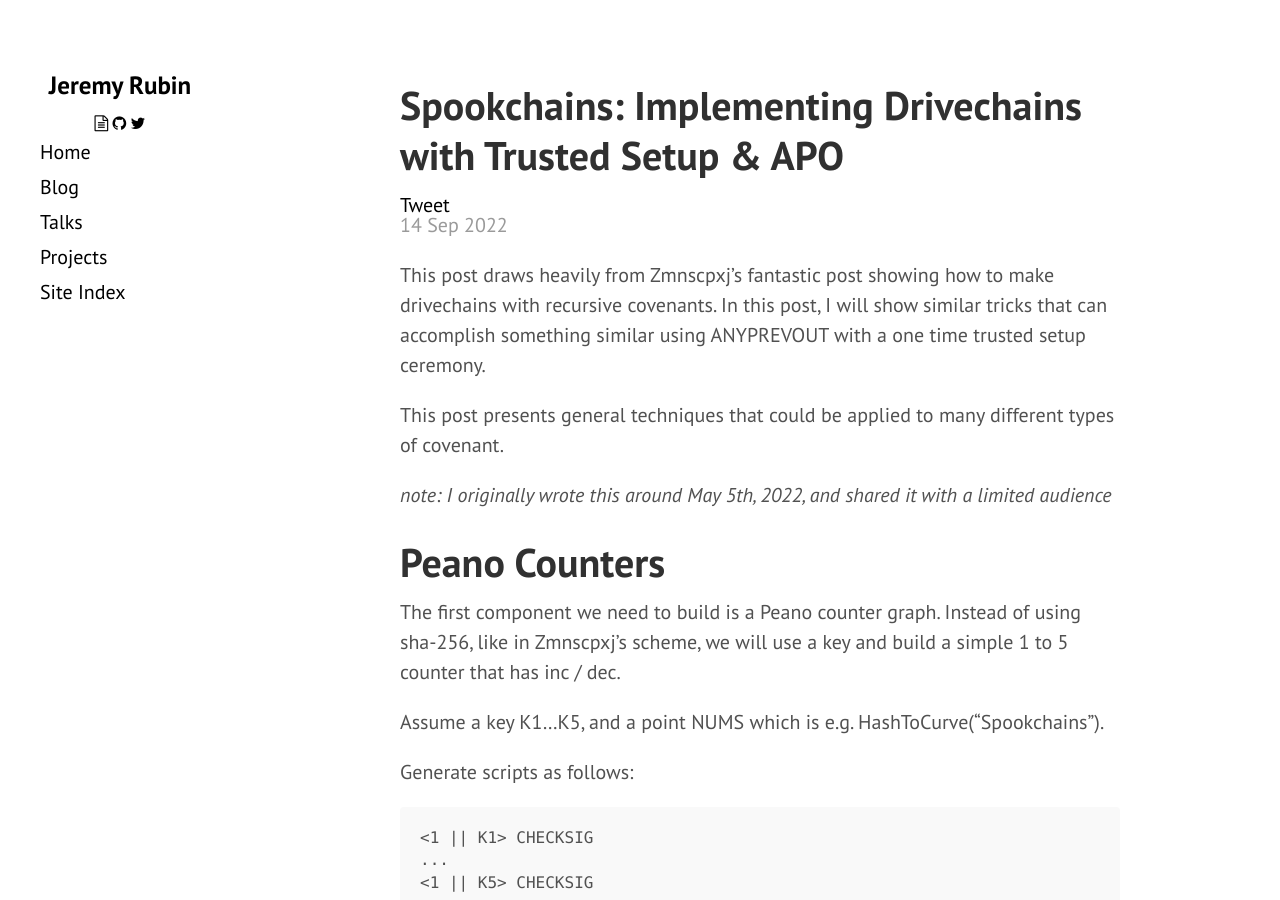
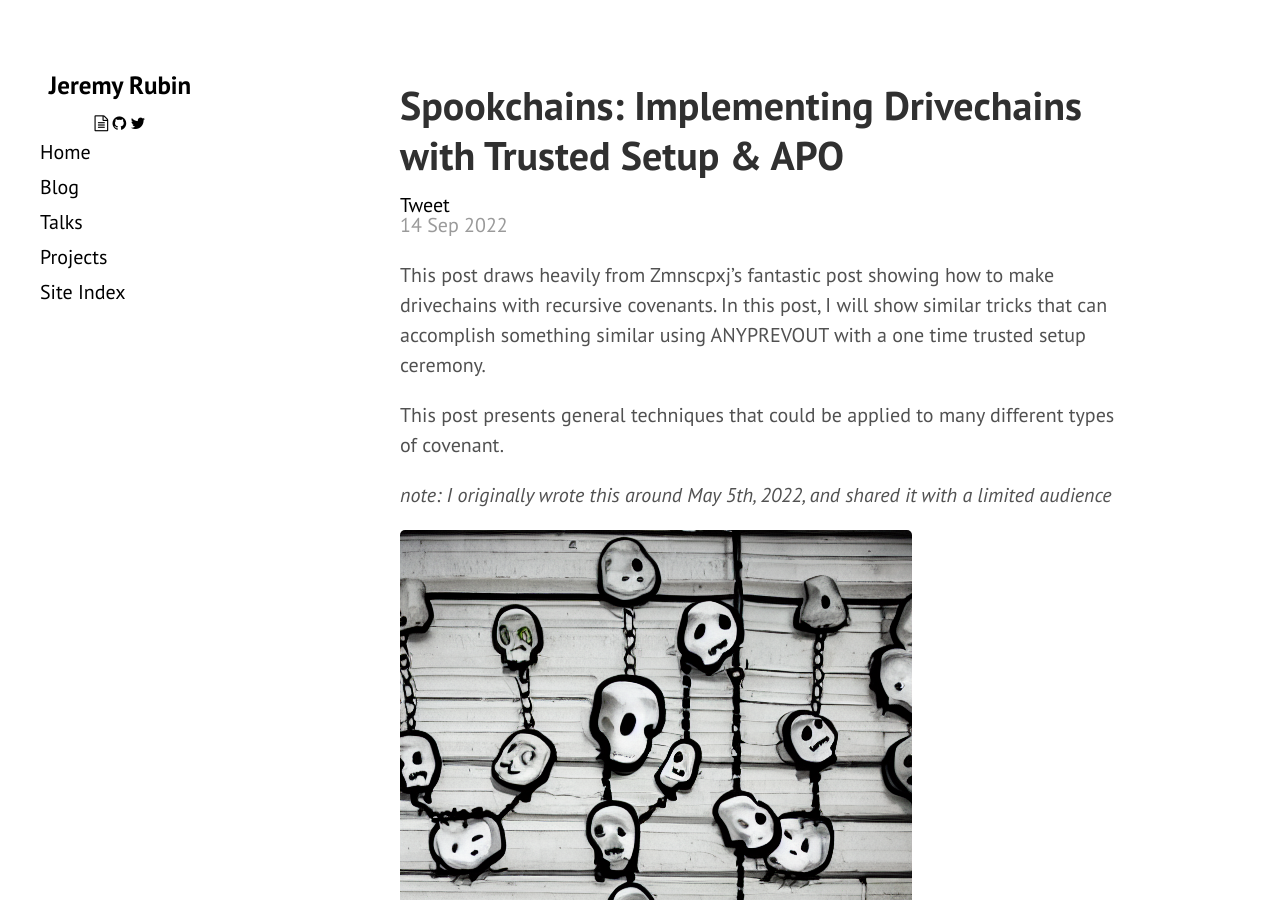
Before and after one commit to JeremyRubin/rubin.io, a Jekyll site: the page built from bitcoin/_posts/0000-00-00-drivechain-apo.md, in a window 1280 px wide and 900 px high. Built offline with Jekyll 4.4.1, drawn with Linux system fonts in a browser that asks for light colours; comment, search, counter and statistics services are not loaded.

Commit message:
Add SPookchain image

```diff
--- a/bitcoin/_posts/0000-00-00-drivechain-apo.md
+++ b/bitcoin/_posts/0000-00-00-drivechain-apo.md
@@ -17,6 +17,8 @@ different types of covenant.
 
 _note: I originally wrote this around May 5th, 2022, and shared it with a
 limited audience_
+
+![Spooky Chains](/public/img/bitcoin/spookchain.png)
 
 # Peano Counters
 
```
Also changed, not shown: public/img/bitcoin/spookchain.png (added).
